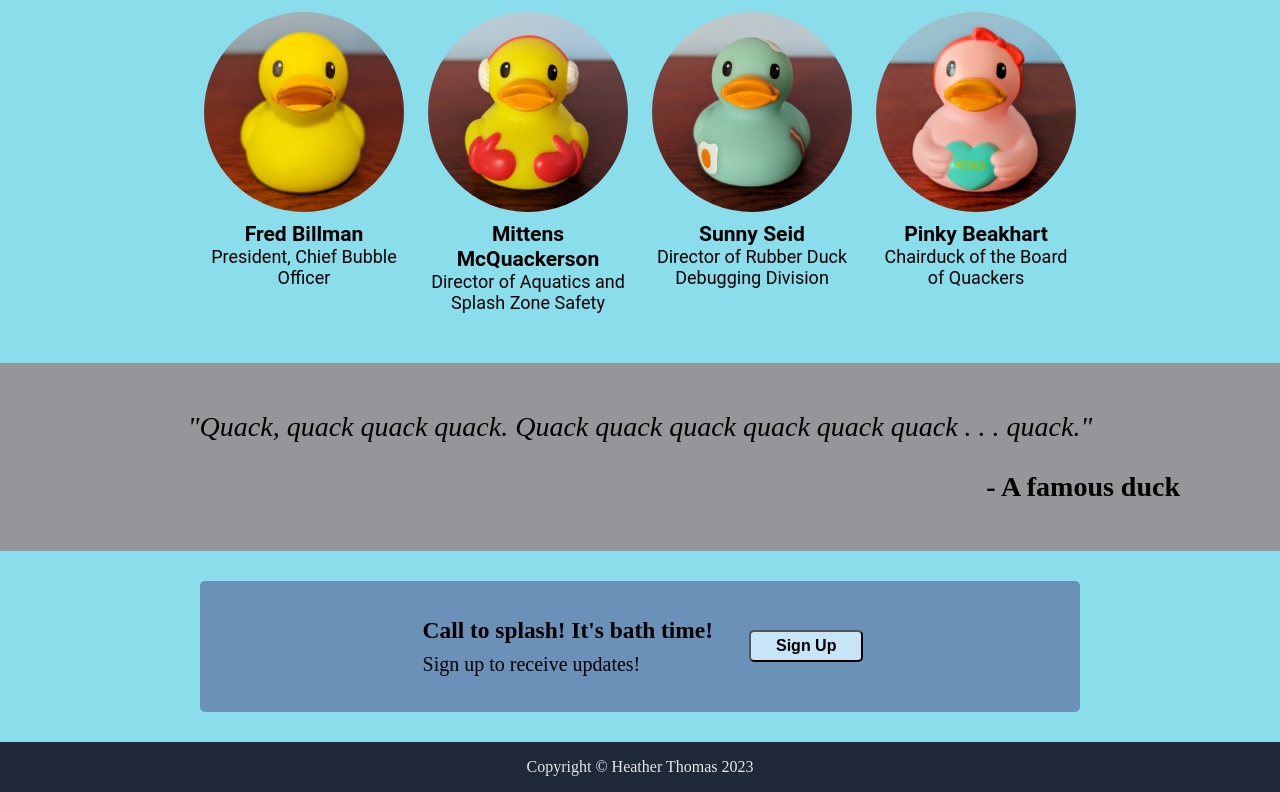
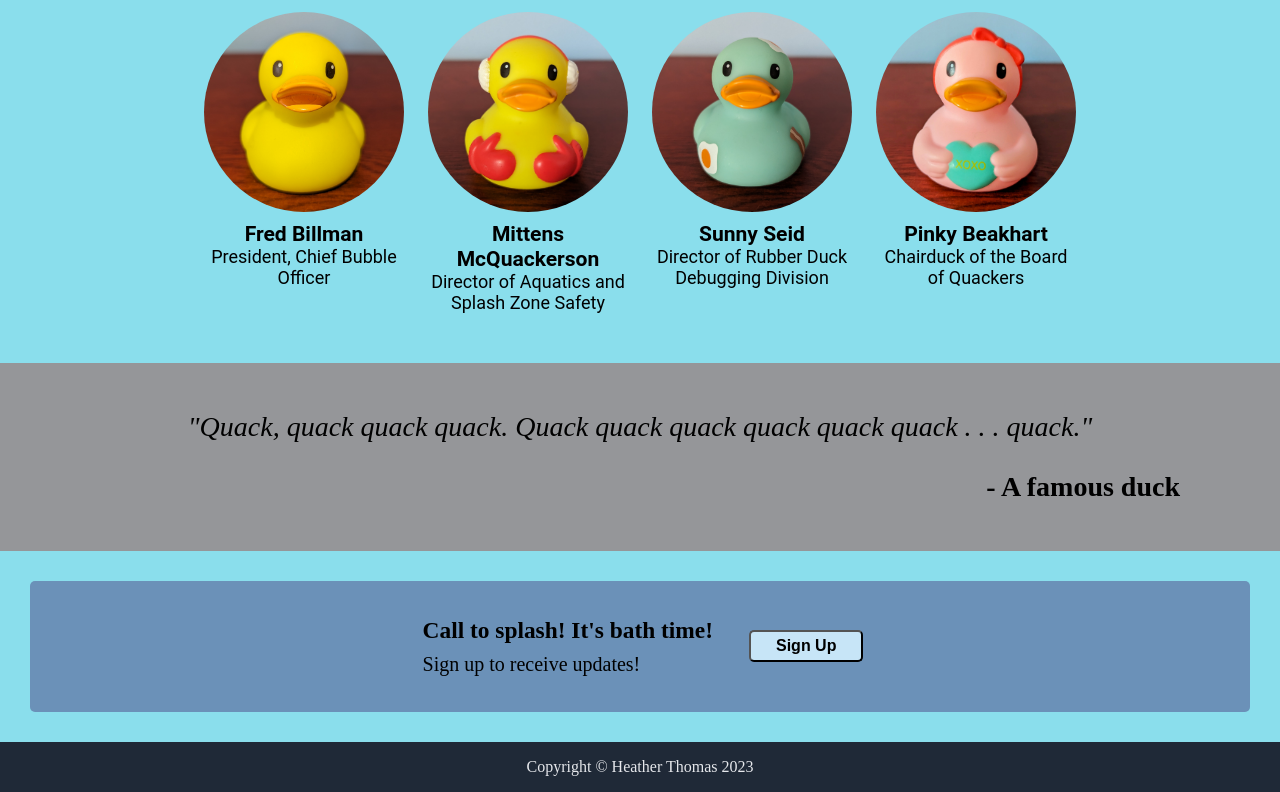
Before and after one commit to Heatherthomas513/landing-page-project, a plain HTML site: page index.html in a window 1280 px wide. Shown: the part 603-1395 px from the top of the page. Drawn offline with Linux system fonts and the light colour scheme.

Commit message:
Adjust group_img and #signUp section
Add max-width of 100% to group_img so that it does not overlow when screen width is small. Add flex-wrap to #signUp section and adjust margin so that section looks better when screen width is small.

```diff
--- a/style.css
+++ b/style.css
@@ -41,6 +41,7 @@ nav a:visited {
 .group_img {
     height: auto;
     width: 600px;
+    max-width: 100%;
 }
 
 .intro {
@@ -145,13 +146,14 @@ nav a:visited {
 
 #signUp {
     display: flex;
+    flex-wrap: wrap;
     gap: 30px;
     justify-content: center;
     align-items: center;
-    padding: 30px;
+    padding: 30px 80px;
     background-color: #6b91b8;
     border-radius: 5px;
-    margin: 30px 200px;
+    margin: 30px;
     font-size: 20px;
 }
 
```
